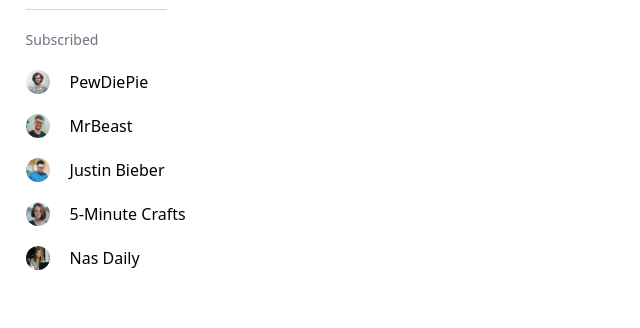
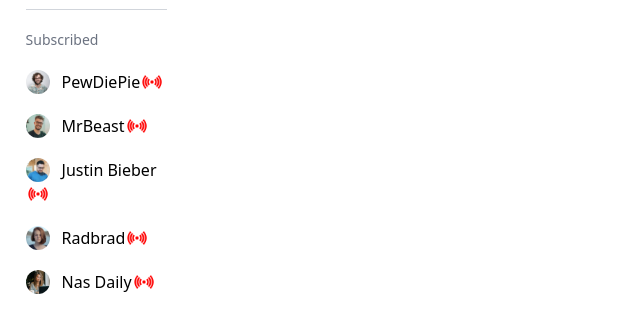
Before and after one commit to Sarthak-Saraswat/Youtube-clone, a Next.js app: page / in a window 1280 px wide. Shown: the part 469-797 px from the top of the page, without its empty margins (0-640 px from the left). Built offline with nearby package versions, Linux system fonts and the light colour scheme; no server answers.

Commit message:
done for today

```diff
--- a/src/app/globals.css
+++ b/src/app/globals.css
@@ -24,7 +24,7 @@
 }
 
 .subscribed-list img {
-  @apply w-6 rounded-full mr-5;
+  @apply w-6 rounded-full mr-3;
 }
 
 .small-sidebar {
--- a/src/app/page.tsx
+++ b/src/app/page.tsx
@@ -7,6 +7,8 @@ import { useContext } from "react";
 
 export default function Home() {
   const { sidebar } = useContext(SidebarToggleContext);
+
+  console.log(process.env.NEXT_PUBLIC_BASE_URL,process.env.NEXT_PUBLIC_API_KEY,)
 
   return (
     <>
--- a/src/components/Feed/Feed.tsx
+++ b/src/components/Feed/Feed.tsx
@@ -31,7 +31,7 @@ const Feed = () => {
   }, [category]);
 
 
-
+console.log("home", data)
 
 
   return (
--- a/src/components/Sidebar/Sidebar.tsx
+++ b/src/components/Sidebar/Sidebar.tsx
@@ -4,7 +4,6 @@ import Image from "next/image";
 
 const Sidebar = () => {
   const { sidebar, category, setCategory } = useContext(SidebarToggleContext);
-
 
   return (
     <div className={`sidebar ${sidebar ? "" : "small-sidebar"}`}>
@@ -104,10 +103,24 @@ const Sidebar = () => {
             alt="PewDiePie"
           />
           <p>PewDiePie</p>
+          <Image
+            width={15}
+            height={15}
+            src="/assets/streaming.png"
+            className={`w-4 ${sidebar ? "" : "hidden"} ml-3`}
+            alt="PewDiePie"
+          />
         </div>
         <div className="side-link">
           <Image width={25} height={25} src="/assets/simon.png" alt="MrBeast" />
           <p>MrBeast</p>
+          <Image
+            width={15}
+            height={15}
+            src="/assets/streaming.png"
+            className={`w-4 ${sidebar ? "" : "hidden"} ml-3`}
+            alt="PewDiePie"
+          />
         </div>
         <div className="side-link">
           <Image
@@ -117,6 +130,13 @@ const Sidebar = () => {
             alt="Justin Bieber"
           />
           <p>Justin Bieber</p>
+          <Image
+            width={15}
+            height={15}
+            src="/assets/streaming.png"
+            className={`w-4 ${sidebar ? "" : "hidden"} ml-3`}
+            alt="PewDiePie"
+          />
         </div>
         <div className="side-link">
           <Image
@@ -125,7 +145,14 @@ const Sidebar = () => {
             src="/assets/megan.png"
             alt="5-Minute Crafts"
           />
-          <p>5-Minute Crafts</p>
+          <p>Radbrad</p>
+          <Image
+            width={15}
+            height={15}
+            src="/assets/streaming.png"
+            className={`w-4 ${sidebar ? "" : "hidden"} ml-3`}
+            alt="PewDiePie"
+          />
         </div>
         <div className="side-link">
           <Image
@@ -135,6 +162,13 @@ const Sidebar = () => {
             alt="Nas Daily"
           />
           <p>Nas Daily</p>
+          <Image
+            width={15}
+            height={15}
+            src="/assets/streaming.png"
+            className={`w-4 ${sidebar ? "" : "hidden"} ml-3`}
+            alt="PewDiePie"
+          />
         </div>
       </div>
     </div>
```
Also changed, not shown: public/assets/streaming.png (added).
